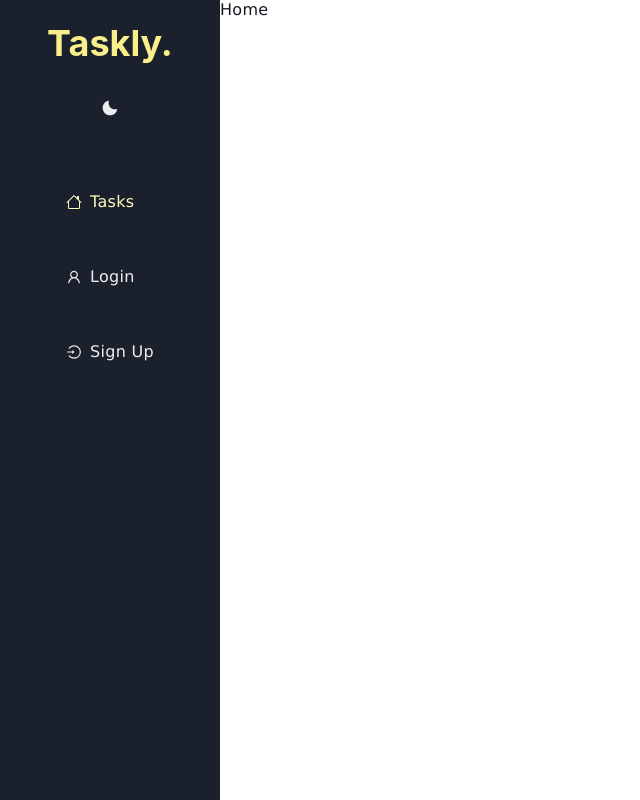
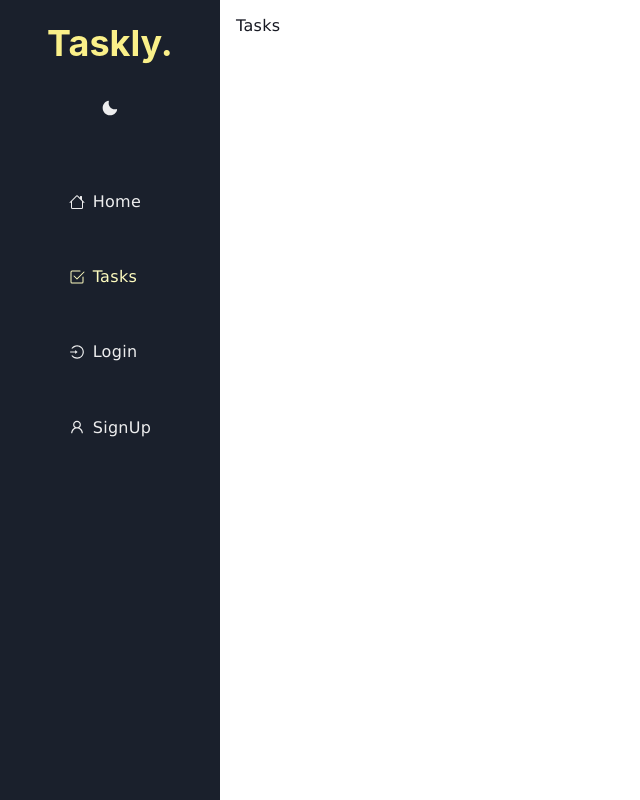
Before and after one commit to eduardo-pires-tavares/todo-app, a React (Create React App) app: page /Tasks in a window 1280 px wide. Shown: the whole page, without its empty margins (0-640 px from the left). Built offline with nearby package versions, Linux system fonts and the light colour scheme.

Commit message:
Working on sidebar menu

```diff
--- a/package.json
+++ b/package.json
@@ -14,7 +14,7 @@
     "react": "^17.0.2",
     "react-dom": "^17.0.2",
     "react-icons": "^4.3.1",
-    "react-router-dom": "^5.3.0",
+    "react-router-dom": "^6.0.1",
     "react-scripts": "4.0.3",
     "typescript": "^4.1.2",
     "web-vitals": "^1.0.1"
--- a/public/index.html
+++ b/public/index.html
@@ -4,7 +4,7 @@
     <meta charset="utf-8" />
     <meta name="viewport" content="width=device-width, initial-scale=1" />
     <meta name="theme-color" content="#000000" />
-    <title>Todo App</title>
+    <title>Taskly</title>
   </head>
   <body>
     <div id="root"></div>
--- a/src/App.tsx
+++ b/src/App.tsx
@@ -1,11 +1,14 @@
 import { ChakraProvider } from '@chakra-ui/react';
+import { Layout } from './components';
 import { Router } from './router';
 import { theme } from './theme';
 
 const App = () => {
   return (
     <ChakraProvider theme={theme} resetCSS>
-      <Router />
+      <Layout>
+        <Router />
+      </Layout>
     </ChakraProvider>
   );
 };
--- a/src/components/Layout/Layout.tsx
+++ b/src/components/Layout/Layout.tsx
@@ -1,4 +1,4 @@
-import { GridItem, Grid } from '@chakra-ui/react';
+import { GridItem, Grid, Container } from '@chakra-ui/react';
 import { Navigation } from '..';
 
 type Props = {
@@ -12,7 +12,11 @@ export const Layout = ({ children }: Props) => {
         <GridItem>
           <Navigation />
         </GridItem>
-        <GridItem>{children}</GridItem>
+        <GridItem>
+          <Container maxW={'container.xl'} h={'100vh'} p={4}>
+            {children}
+          </Container>
+        </GridItem>
       </Grid>
     </>
   );
--- a/src/components/Navigation/Navigation.tsx
+++ b/src/components/Navigation/Navigation.tsx
@@ -8,16 +8,13 @@ import {
   ListIcon,
   Text
 } from '@chakra-ui/react';
-import { BsHouse } from 'react-icons/bs';
-import { AiOutlineLogin, AiOutlineUser } from 'react-icons/ai';
-import { HamburgerIcon } from '@chakra-ui/icons';
 import { Link, useLocation } from 'react-router-dom';
 import { ColorMode } from '..';
-import { Routes } from 'src/router';
+import { AppRoutes } from 'src/router';
 
 export const Navigation = () => {
   const { pathname } = useLocation();
-  console.log(pathname);
+
   return (
     <Flex
       as={'nav'}
@@ -42,64 +39,35 @@ export const Navigation = () => {
             _hover={{ bg: 'none' }}
             variant="ghost"
           >
-            <Link to={Routes.Home}>
             <Heading color={'yellow.200'} fontSize={'4xl'}>
               Taskly.
             </Heading>
-            </Link>
           </Button>
         </Flex>
       </Box>
       <ColorMode />
       <UnorderedList ml={0} p={0} mt={16} spacing={14} styleType={'none'}>
-        <ListItem>
-          <Link to={Routes.Tasks}>
+        {AppRoutes.map((route) => {
+          const { name, path, icon } = route;
+          return (
+            <ListItem key={name}>
+              <Link to={path}>
                 <Flex direction={'row'} alignItems={'center'}>
                   <ListIcon
-                color={pathname === Routes.Tasks ? 'yellow.100' : ''}
-                as={BsHouse}
+                    color={pathname === path ? 'yellow.100' : ''}
+                    as={icon}
                   />
                   <Text
-                color={pathname === Routes.Tasks ? 'yellow.100' : ''}
+                    color={pathname === path ? 'yellow.100' : ''}
                     as={'span'}
                   >
-                Tasks
+                    {name}
                   </Text>
                 </Flex>
               </Link>
             </ListItem>
-        <ListItem>
-          <Link to={Routes.Login}>
-            <Flex direction={'row'} alignItems={'center'}>
-              <ListIcon
-                color={pathname === Routes.Login ? 'yellow.100' : ''}
-                as={AiOutlineUser}
-              />
-              <Text
-                color={pathname === Routes.Login ? 'yellow.100' : ''}
-                as={'span'}
-              >
-                Login
-              </Text>
-            </Flex>
-          </Link>
-        </ListItem>
-        <ListItem>
-          <Link to={Routes.SignUp}>
-            <Flex direction={'row'} alignItems={'center'}>
-              <ListIcon
-                as={AiOutlineLogin}
-                color={pathname === Routes.SignUp ? 'yellow.100' : ''}
-              />
-              <Text
-                color={pathname === Routes.SignUp ? 'yellow.100' : ''}
-                as={'span'}
-              >
-                Sign Up
-              </Text>
-            </Flex>
-          </Link>
-        </ListItem>
+          );
+        })}
       </UnorderedList>
     </Flex>
   );
--- /dev/null
+++ b/src/pages/Home/Home.tsx
@@ -0,0 +1,3 @@
+export const Home = () => {
+  return <div>Home</div>;
+};
--- a/src/pages/Tasks/Tasks.tsx
+++ b/src/pages/Tasks/Tasks.tsx
@@ -1,5 +1,5 @@
 import { Box } from '@chakra-ui/react';
 
 export const Tasks = () => {
-  return <Box>Home</Box>;
+  return <Box>Tasks</Box>;
 };
--- a/src/pages/index.ts
+++ b/src/pages/index.ts
@@ -1 +1,2 @@
 export * from './Tasks/Tasks';
+export * from './Home/Home';
--- a/src/router/Router.tsx
+++ b/src/router/Router.tsx
@@ -1,15 +1,47 @@
-import { Switch, Route } from 'react-router-dom';
-import { Layout } from 'src/components';
-import { Tasks } from 'src/pages';
+import { IconType } from 'react-icons';
+import { Routes, Route } from 'react-router-dom';
+import { Tasks, Home } from 'src/pages';
+import { AiOutlineLogin, AiOutlineUser } from 'react-icons/ai';
+import { BsHouse, BsCheck2Square } from 'react-icons/bs';
 
-import { Routes } from './Routes';
+type AppRoute = {
+  name: string;
+  path: string;
+  icon: IconType;
+};
+
+export const AppRoutes: AppRoute[] = [
+  {
+    name: 'Home',
+    path: '/',
+    icon: BsHouse
+  },
+  {
+    name: 'Tasks',
+    path: '/Tasks',
+    icon: BsCheck2Square
+  },
+  {
+    name: 'Login',
+    path: '/Login',
+    icon: AiOutlineLogin
+  },
+  {
+    name: 'SignUp',
+    path: '/SignUp',
+    icon: AiOutlineUser
+  }
+];
 
 export const Router = () => {
+  const [home, tasks, login, signUp] = AppRoutes;
+
   return (
-    <Switch>
-      <Layout>
-        <Route exact path={Routes.Tasks} component={Tasks} />
-      </Layout>
-    </Switch>
+    <Routes>
+      <Route path={home.path} element={<Home />} />
+      <Route path={tasks.path} element={<Tasks />} />
+      <Route path={login.path} element={<Home />} />
+      <Route path={signUp.path} element={<Home />} />
+    </Routes>
   );
 };
--- a/src/router/Routes.ts
+++ /dev/null
@@ -1,6 +0,0 @@
-export const Routes = {
-  Home: '/',
-  Tasks: '/Tasks',
-  Login: '/Login',
-  SignUp: '/SignUp'
-};
--- a/src/router/index.ts
+++ b/src/router/index.ts
@@ -1,2 +1 @@
 export * from './Router';
-export * from './Routes';
```
Also changed, not shown: 1 other file (tests, documents, lock files or other folders). Lines whose indentation alone changed are shown as unchanged.
